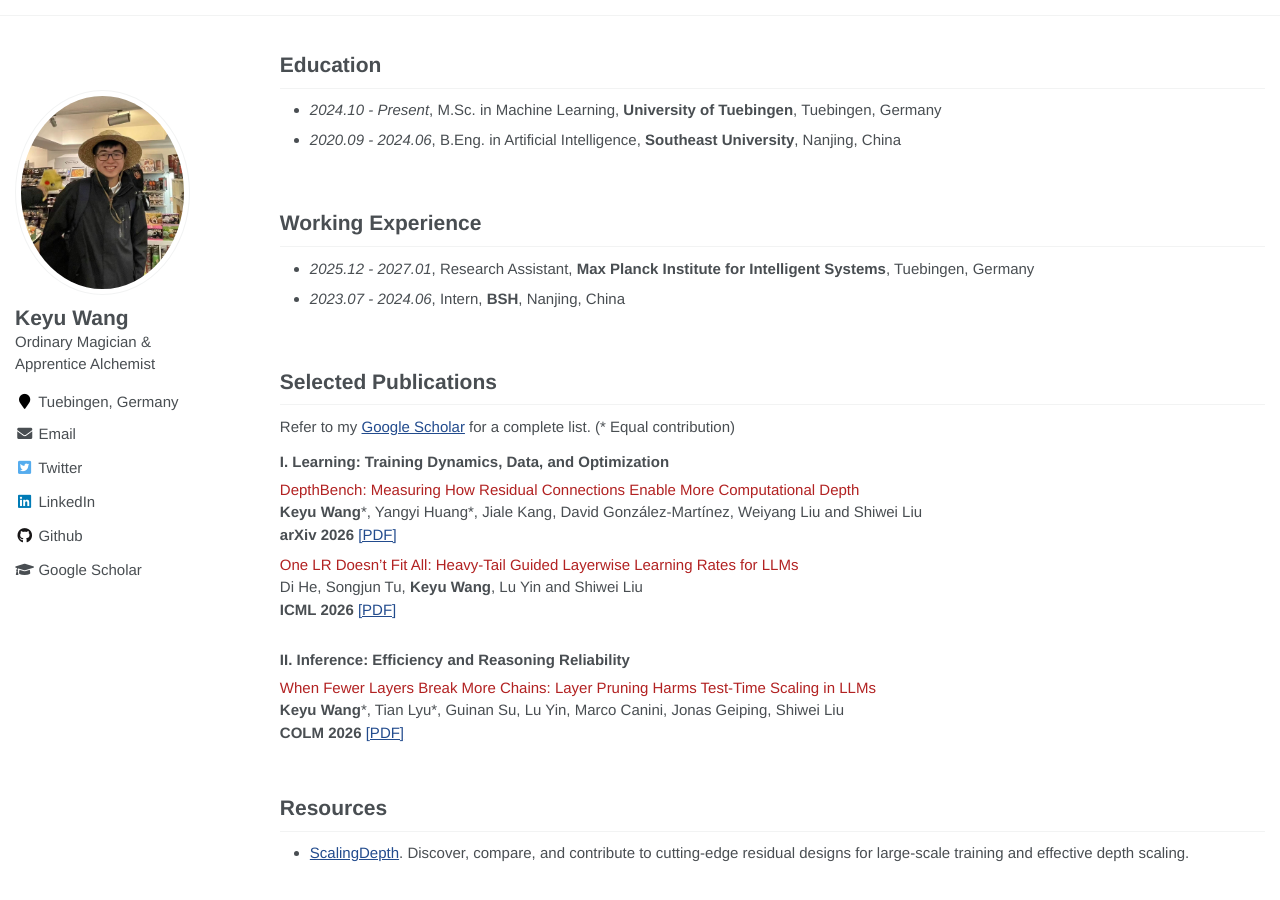
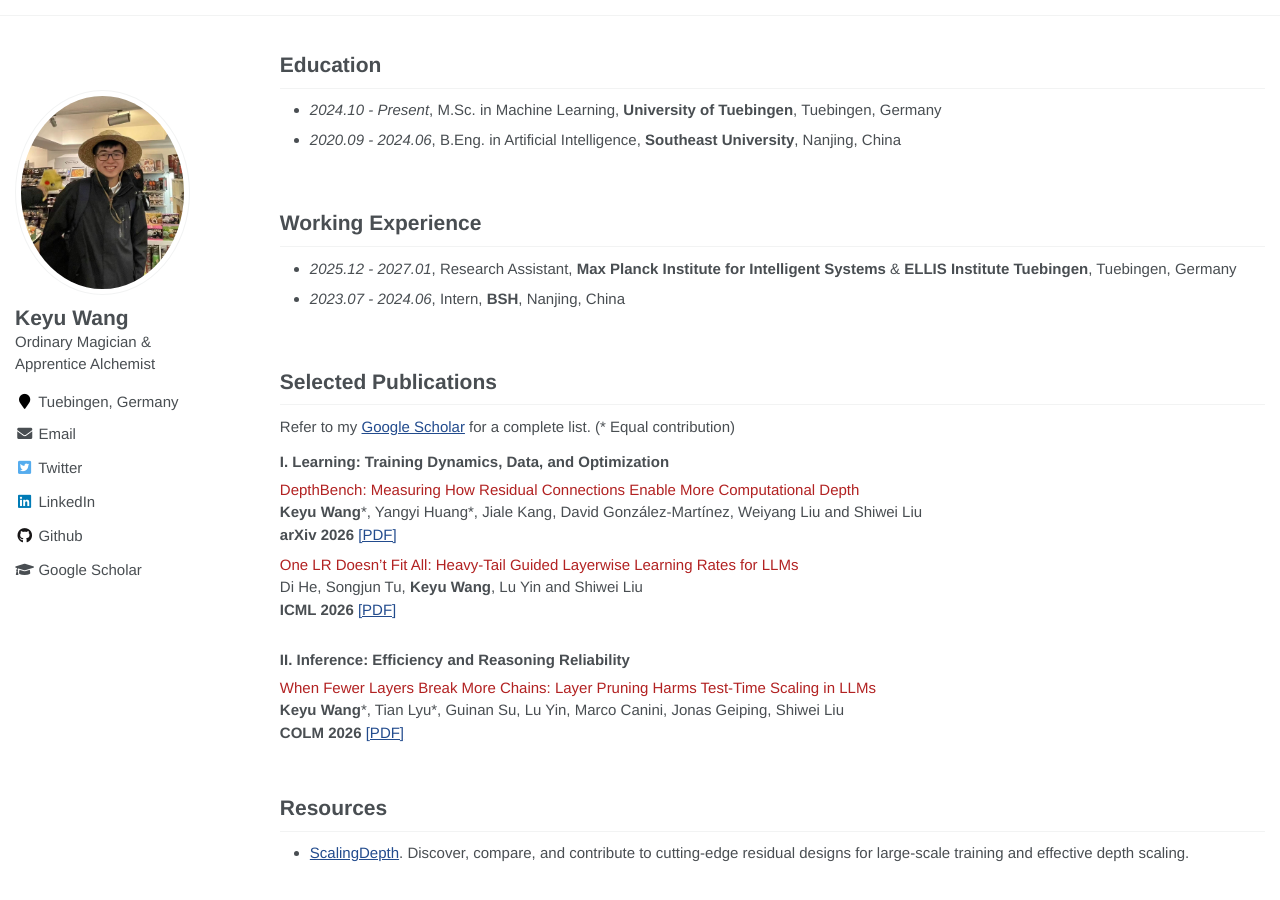
Before and after one commit to keyu-wang-2002/keyu-wang-2002.github.io, a Jekyll site: the page built from _pages/about.md, in a window 1280 px wide and 900 px high, scrolled down 368 px. Built offline with Jekyll 4.4.1, drawn with Linux system fonts in a browser that asks for light colours.

Commit message:
Update about.md

```diff
--- a/_pages/about.md
+++ b/_pages/about.md
@@ -33,7 +33,7 @@ I am seeking PhD opportunities in 27 fall/winter and internship during 26 winter
 <br>
 
 # Working Experience
-- *2025.12 - 2027.01*, Research Assistant, **Max Planck Institute for Intelligent Systems**, Tuebingen, Germany
+- *2025.12 - 2027.01*, Research Assistant, **Max Planck Institute for Intelligent Systems** & **ELLIS Institute Tuebingen**, Tuebingen, Germany
 - *2023.07 - 2024.06*, Intern, **BSH**, Nanjing, China
 
 <br>
```
